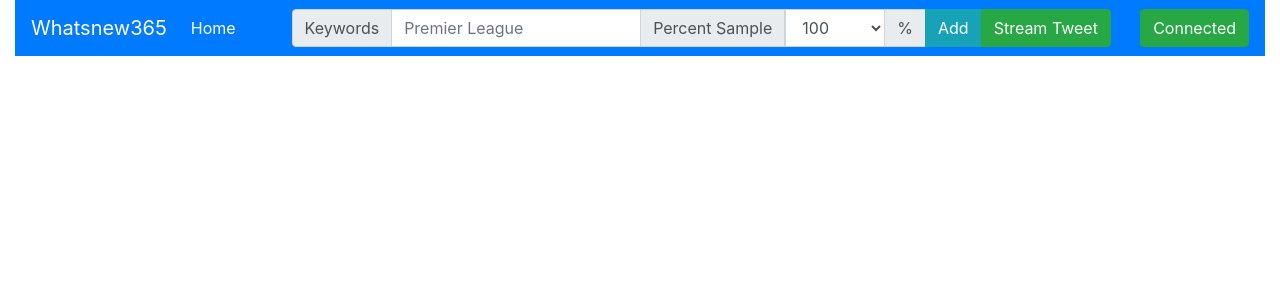
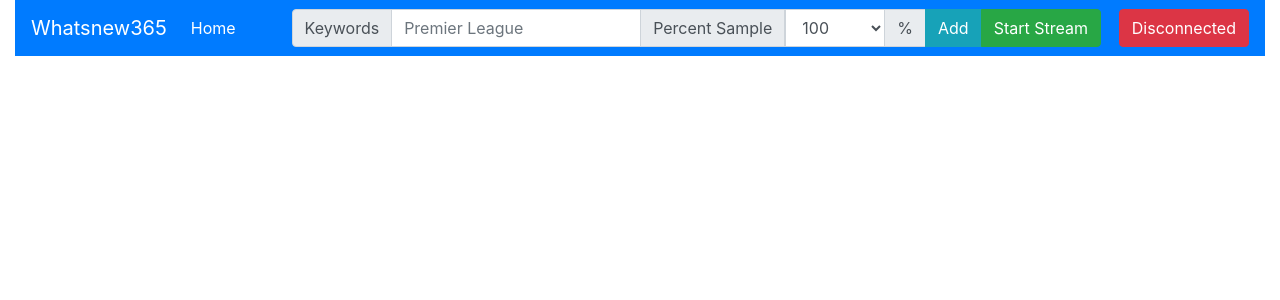
Before and after one commit to andrewta999/Whatsnew365, a React (Create React App) app in the folder frontend/: page / in a window 1280 px wide. Shown: the top 300 px of the page. Built offline with nearby package versions, Linux system fonts and the light colour scheme.

Commit message:
added navbar component

```diff
--- a/frontend/src/component/Navbar.js
+++ b/frontend/src/component/Navbar.js
@@ -1,10 +1,24 @@
 import React from "react"
+
+function get_button_properties(check, true_string, false_string){
+    let stream_button_class
+    let stream_button_text
+    if (check){
+        stream_button_class="btn btn-danger"
+        stream_button_text=true_string
+    }else{
+        stream_button_class="btn btn-success"
+        stream_button_text=false_string
+    }
+    return [stream_button_class, stream_button_text]
+}
 
 export default function NavBar(props) {
     let { new_rule, sample_options,
           sample_chose, text_input_change,
-          is_streaming,
-          toggle_streaming_status} = props
+          is_streaming, is_connected,
+          toggle_streaming_status,
+          add_new_rule} = props
 
     let sample_options_component = sample_options.map((sample) => {
         return <option key={sample}>
@@ -12,15 +26,9 @@ export default function NavBar(props) {
         </option>
     })
 
-    let stream_button_class
-    let stream_button_text
-    if (is_streaming){
-        stream_button_class="btn btn-danger"
-        stream_button_text="Stop Stream"
-    }else{
-        stream_button_class="btn btn-success"
-        stream_button_text="Stream Tweet"
-    }
+    let [stream_button_class, stream_button_text] = get_button_properties(is_streaming, "Stop Stream", "Start Stream")
+    let [status_button_class, status_button_text] = get_button_properties(!is_connected, "Disconnected", "Connected")
+
 
     return <div>
         <nav className="navbar navbar-expand-lg navbar-dark bg-primary">
@@ -62,7 +70,9 @@ export default function NavBar(props) {
                     </div>
 
                     <div className="input-group-append">
-                        <button className="btn btn-info" type="button">Add</button>
+                        <button className="btn btn-info"
+                            type="button"
+                            onClick={add_new_rule}>Add</button>
                     </div>
 
                     <div className="input-group-append">
@@ -73,7 +83,7 @@ export default function NavBar(props) {
             </form>
 
             <div>
-                <button className="btn btn-success">Connected</button>
+                <button className={status_button_class}>{status_button_text}</button>
             </div>
 
         </nav>
```
